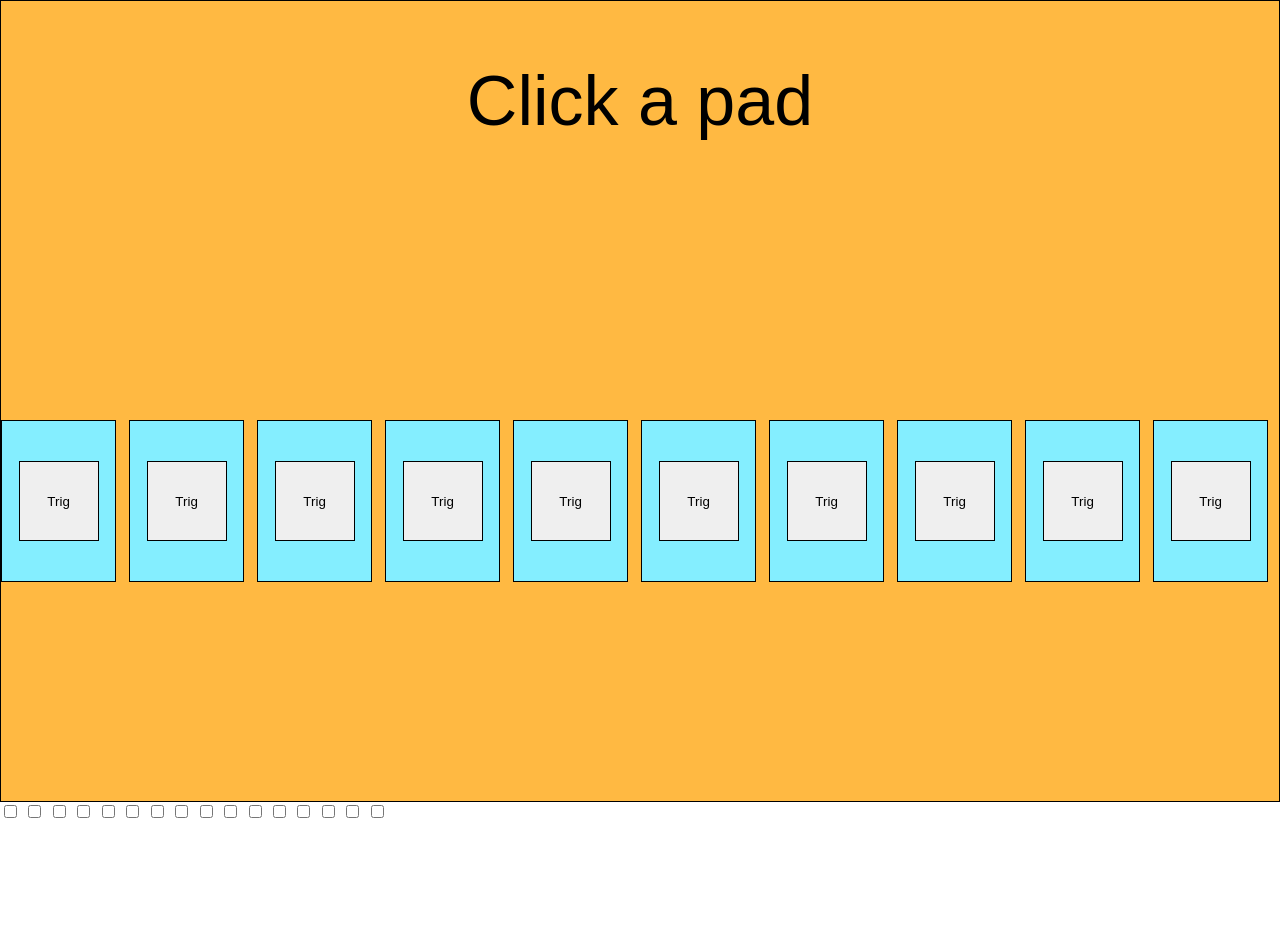
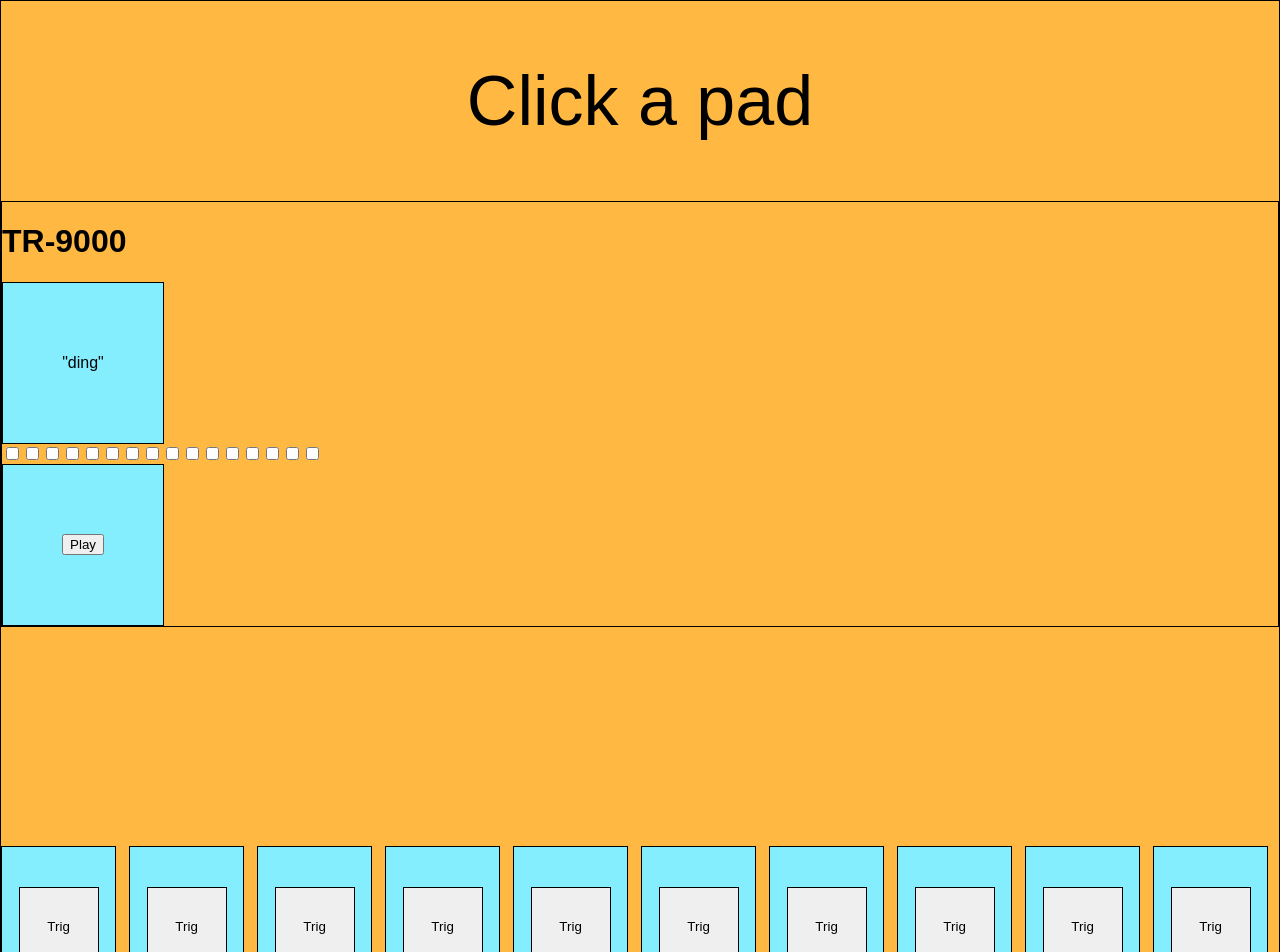
Before and after one commit to alxdelgado/drummachine_final, a React (Create React App) app in the folder drummachine_project/: page / in a window 1280 px wide. Shown: the top 952 px of the page. Before the commit the page ends 822 px from the top, so only its background shows below. Built offline with nearby package versions, Linux system fonts and the light colour scheme.

Commit message:
Sequencer running - setInterval timing is written. Not playing sounds though.

```diff
--- a/drummachine_project/public/index.html
+++ b/drummachine_project/public/index.html
@@ -36,26 +36,7 @@
       To begin the development, run `npm start` or `yarn start`.
       To create a production bundle, use `npm run build` or `yarn build`.
     -->
-    <div id="sequencer-container">
-      <div className="sequencer-pads">
-        <input type="checkbox" />
-        <input type="checkbox" />
-        <input type="checkbox" />
-        <input type="checkbox" />
-        <input type="checkbox" />
-        <input type="checkbox" />
-        <input type="checkbox" />
-        <input type="checkbox" />
-        <input type="checkbox" />
-        <input type="checkbox" />
-        <input type="checkbox" />
-        <input type="checkbox" />
-        <input type="checkbox" />
-        <input type="checkbox" />
-        <input type="checkbox" />
-        <input type="checkbox" />
-      </div>
-    </div>
+
 
 
 
--- a/drummachine_project/src/App.js
+++ b/drummachine_project/src/App.js
@@ -4,6 +4,10 @@ import {Route, Switch} from 'react-router-dom';
 import logo from './logo.svg';
 import './App.css';
 import data from './drumData';
+import Sequencer from './Sequencer';
+import trigData from './Sequencer';
+import SelectInstrument from './SelectInstrument'
+
 
 
 class App extends React.Component {
@@ -17,18 +21,28 @@ class App extends React.Component {
   handleDisplay = display => this.setState({ display })
 
   render(){
+
+    const pads = data.map(d => {
+      return(
+        <DrumPad
+          key={d.id}
+          id={d.id}
+          // letter={d.letter}
+          src={d.src}
+          handleDisplay={this.handleDisplay}
+        />
+      )
+    });
+
+
     return(
     <div id='drum-machine'>
         <div id='display'>{this.state.display}</div>
-        <div id='drum-pads'>{data.map(d => (
-          <DrumPad
-            key={d.id}
-            id={d.id}
-            // letter={d.letter}
-            src={d.src}
-            handleDisplay={this.handleDisplay}
-          />
-         ))}</div>
+        <div id='sequencer-component'>
+          <Sequencer drums={data} />
+
+        </div>
+        <div id='drum-pads'>{pads}</div>
     </div>
     )
   }
--- /dev/null
+++ b/drummachine_project/src/ClockContainer/index.js
@@ -0,0 +1,42 @@
+import React, {Component} from "react";
+
+class ClockContainer extends Component {
+  constructor(props) {
+    super(props);
+    this.state = {
+        clockStart: false
+    }
+  }
+
+  componentDidMount() {
+    console.log(this.props.clockStart);
+    const start = this.state.clockStart;
+    if(this.state.clockStart === false) {
+      this.state.clockStart = true;
+    } else {
+      this.state.clockStart = false;
+    }
+  }
+
+  render() {
+    console.log("this is the running clock");
+    return (
+      <div id="clock-container">
+
+          <div className="clock-section">
+
+            <div className="clock-divblock">
+
+
+
+            </div>
+
+          </div>
+
+      </div>
+    )
+  }
+
+};
+
+export default ClockContainer;
--- a/drummachine_project/src/DrumPad/index.js
+++ b/drummachine_project/src/DrumPad/index.js
@@ -32,3 +32,6 @@ class DrumPad extends React.Component {
   }
 }
 export default DrumPad;
+
+
+// Write a way for all the sounds to play. //
--- /dev/null
+++ b/drummachine_project/src/SelectInstrument/index.js
@@ -0,0 +1,33 @@
+import React, {Component} from "react";
+
+class SelectInstrument extends Component {
+
+  componentDidMount() {
+    // console.log(this.audio)
+    // this.audio.play();
+    this.props.fetchAudio(this.audio)
+    window.focus();
+  }
+
+
+
+  render() {
+    console.log(this.props)
+    return (
+      <div
+          class='drum-pad'
+      >
+        <p>"ding"</p>
+
+        <audio id={this.props.letter}
+               class='clip'
+               src={this.props.src}
+               ref={ref => this.audio = ref}
+        ></audio>
+
+      </div>
+    )
+  }
+};
+
+export default SelectInstrument;
--- a/drummachine_project/src/Sequencer/index.js
+++ b/drummachine_project/src/Sequencer/index.js
@@ -1,5 +1,9 @@
 import React, { Component } from 'react';
-import trigData from './Sequencer/trigData.js';
+import trigData from '../Sequencer/trigData.js';
+import SelectInstrument from '../SelectInstrument';
+import data from '../drumData.js';
+import DrumPad from '../DrumPad/index.js';
+import ClockContainer from '../ClockContainer/index.js';
 
 
 class Sequencer extends Component {
@@ -10,30 +14,110 @@ class Sequencer extends Component {
       pads: 'trigData',
       bpm: '126',
       step: 0,
-      steps: 16,
-      playing: false
+      steps_counter: 16,
+      steps: [false, false, false, false, false,
+              false, false, false, false, false,
+              false, false, false, false, false,
+              false],
+      playing: false,
+      audio: {},
     };
   }
 
+  // <----- This handles when a user clicks the "play" button. ----->
+  handleClick = () => {
+    this.play();
+    // this.state.play();
+
+  };
+
+  fetchAudio = (audio) => {
+    this.setState({audio: audio})
+  }
+
+  // <----- trigSelect is the logic for our "sequencer steps". It handles when an "step" has been selected. ----->
+  trigSelect = (e) => {
+    e.preventDefault
+    // console.log(e.currentTarget.id)
+    const i = e.currentTarget.id
+    const localSteps = this.state.steps
+    if (this.state.steps[i] === false) {
+      localSteps[i] = true
+    } else {
+      localSteps[i] = false
+    }
+    this.setState({
+      steps: localSteps
+    })
+    console.log(this.state.steps);
+  }
+
+  // <----- this is the function that runs the sequencer. -----> //
   play () {
-    const {bpm, type} = this.state;
-    const notesArray = Object.keys(notes).map(key => notes[key]);
+    console.log('I am in play method');
+    this.interval = setInterval(() => {
+        this.setState({
+          step: this.state.localSteps < this.state.localSteps - 1 ?
+            this.state.localSteps + 1 : 0
+        });
+    }, 1000);
+  }
 
-    this.setState({
-      playing: true
+  // <----- Our "render" method. Renders all JSX elements to the page. -----> //
+  render() {
+    // console.log(this.props.drums)
+
+    const allSounds = data.map((drum) => {
+      return (
+        <DrumPad
+          src={drum.id}
+        />
+      )
     });
 
-    this.interval = setInterval(() => {
-        step: this.state.step < this.state.steps - 1 ?
-          this.state.step + 1 : 0
-          console.log(step)
-    }, () => {
+    const sequencer = this.state.steps.map((step, i) => {
 
-        const next = this.state.pads[this.state.step].map((pad, i) =>
-          pad === 1 ? notesArray[i] : null
-        ).filter(x => x);
-    }), ((60 * 1000) / this.state.bpm / 2);
+      return <input id={i} type="checkbox" onClick={this.trigSelect}></input>
+    })
 
+    return(
+
+      <div id="sequencer-container">
+
+        <header id="TR-9000">
+          <h1>TR-9000</h1>
+        </header>
+
+        <SelectInstrument src={this.props.drums[0].src} fetchAudio={this.fetchAudio}/>
+
+
+
+          {sequencer}
+
+          <ClockContainer />
+
+
+
+        <div class="buttons">
+          <button
+            class={this.state.playing ? 'active' : ''}
+            onClick={() => {
+              if (this.state.playing) {
+
+              }
+              else {
+                this.play();
+              }
+            }}>
+              Play
+            </button>
+
+        </div>
+
+      </div>
+
+    )
+  }
 
 };
 
--- a/drummachine_project/src/Sequencer/trigData.js
+++ b/drummachine_project/src/Sequencer/trigData.js
@@ -2,20 +2,26 @@ import React, {Component} from 'react';
 
 // <----- This is the trigger sequencer data. -----> //
 
-const trigData = [
-  // <----- length of the sequencer. -----> //
-  // [1, 2, 3, 4, 5 ,6 ,7 , 8, 9, 10, 11, 12, 13, 14, 15, 16],
+// const trigData = [
+//   // <----- length of the sequencer. -----> //
+//   // [1, 2, 3, 4, 5 ,6 ,7 , 8, 9, 10, 11, 12, 13, 14, 15, 16],
+//
+//   [1, 1, 0, 1, 1, 0, 1, 0, 1, 0, 1, 0, 1, 0, 1, 1],
+//   [0, 0, 0, 0, 0, 0, 0, 0, 0, 0, 0, 0, 0, 0, 0, 0],
+//   [0, 0, 0, 0, 0, 0, 0, 0, 0, 0, 0, 0, 0, 0, 0, 0],
+//   [0, 0, 0, 0, 0, 0, 0, 0, 0, 0, 0, 0, 0, 0, 0, 0],
+//   [0, 0, 0, 0, 0, 0, 0, 0, 0, 0, 0, 0, 0, 0, 0, 0],
+//   [0, 0, 0, 0, 0, 0, 0, 0, 0, 0, 0, 0, 0, 0, 0, 0],
+//   [0, 0, 0, 0, 0, 0, 0, 0, 0, 0, 0, 0, 0, 0, 0, 0],
+//   [0, 0, 0, 0, 0, 0, 0, 0, 0, 0, 0, 0, 0, 0, 0, 0],
+//   [0, 0, 0, 0, 0, 0, 0, 0, 0, 0, 0, 0, 0, 0, 0, 0],
+//   [0, 0, 0, 0, 0, 0, 0, 0, 0, 0, 0, 0, 0, 0, 0, 0]
+// ];
+//
+//
+//
+// export default trigData;
 
-  [0, 0, 0, 0, 0, 0, 0, 0, 0, 0, 0, 0, 0, 0, 0, 0],
-  [0, 0, 0, 0, 0, 0, 0, 0, 0, 0, 0, 0, 0, 0, 0, 0],
-  [0, 0, 0, 0, 0, 0, 0, 0, 0, 0, 0, 0, 0, 0, 0, 0],
-  [0, 0, 0, 0, 0, 0, 0, 0, 0, 0, 0, 0, 0, 0, 0, 0],
-  [0, 0, 0, 0, 0, 0, 0, 0, 0, 0, 0, 0, 0, 0, 0, 0],
-  [0, 0, 0, 0, 0, 0, 0, 0, 0, 0, 0, 0, 0, 0, 0, 0],
-  [0, 0, 0, 0, 0, 0, 0, 0, 0, 0, 0, 0, 0, 0, 0, 0],
-  [0, 0, 0, 0, 0, 0, 0, 0, 0, 0, 0, 0, 0, 0, 0, 0],
-  [0, 0, 0, 0, 0, 0, 0, 0, 0, 0, 0, 0, 0, 0, 0, 0],
-  [0, 0, 0, 0, 0, 0, 0, 0, 0, 0, 0, 0, 0, 0, 0, 0]
-];
+const trigData = [1, 1, 0, 1, 1, 0, 1, 0, 1, 0, 1, 0, 1, 0, 1, 1];
 
 export default trigData;
--- a/drummachine_project/src/index.css
+++ b/drummachine_project/src/index.css
@@ -53,13 +53,12 @@ body {
   width: 10vh;
 }
 
-/* #sequencer-container {
-  display: flex;
-  justify-content: center;
-  align-items: center;
+#sequencer-container {
+  border: 1px solid black;
+
 }
 
-.sequencer-pads {
+.buttons {
   border: 1px solid black;
   height: 20vh;
   width: 20vh;
@@ -68,6 +67,13 @@ body {
   align-items: center;
   margin-right: 1vw;
   background-color: #84eeff;
-} */
+}
 
+#sequencer-sound-block {
+  border: 1px solid black;
+}
+
+.sequencer-sound {
+  border: 1px solid black;
+}
 /* <----- Drum Machine Styling -----> */
--- a/drummachine_project/src/index.js
+++ b/drummachine_project/src/index.js
@@ -8,8 +8,6 @@ import registerServiceWorker from './registerServiceWorker';
 // import {Component} from 'react';
 
 
-
-
 ReactDOM.render(
   <div className="DOM">
     <App />
```
Also changed, not shown: drummachine_project/Notes.txt (added).
